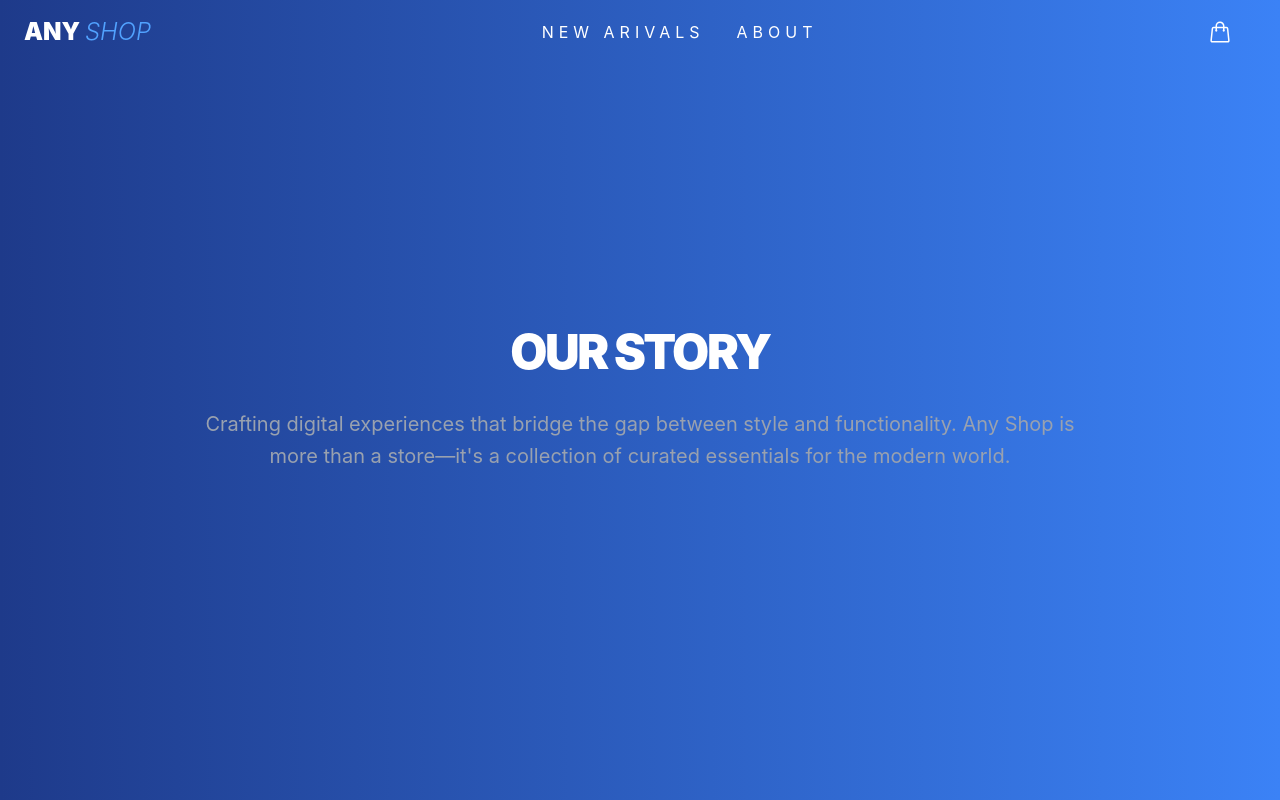
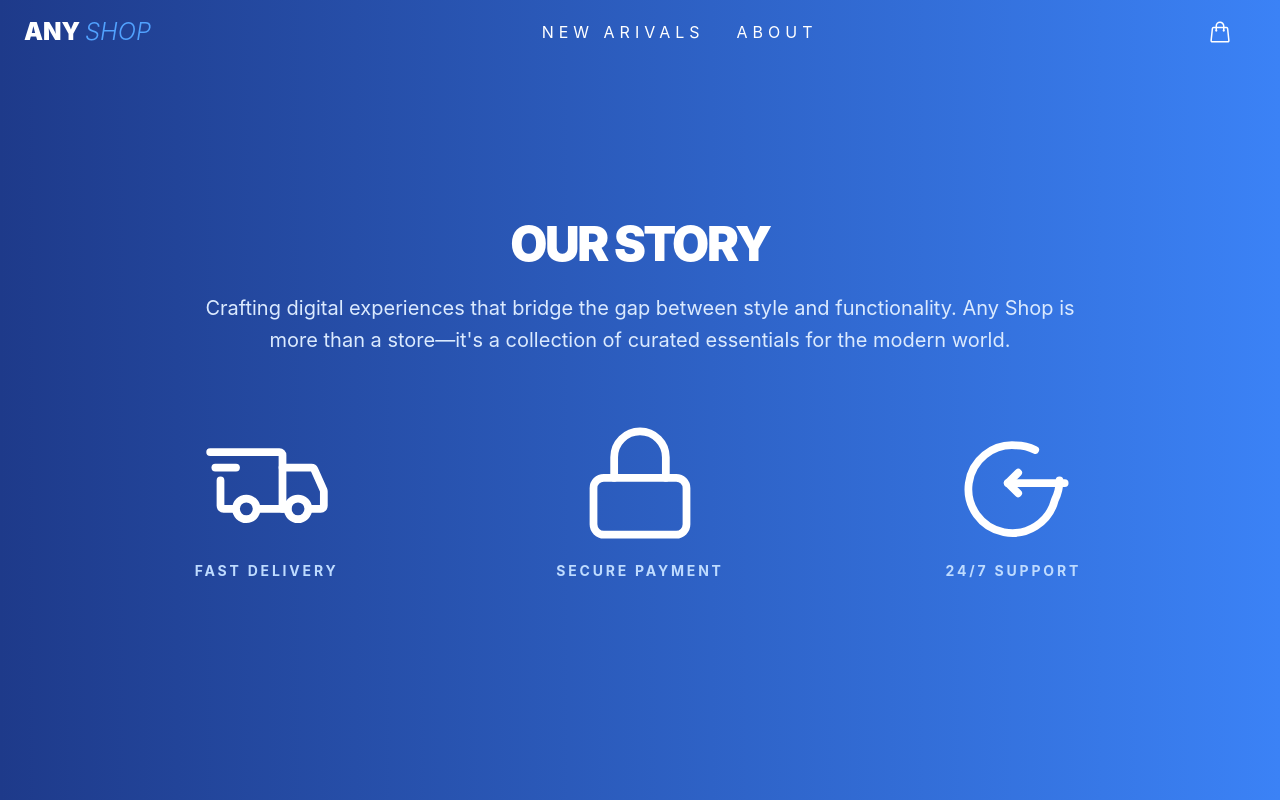
Before and after one commit to ZvonimirZlo/any-shop, a React (Vite) app: page /about in a window 1280 px wide. Shown: the top 800 px of the page. Built offline with nearby package versions, Linux system fonts and the light colour scheme.

Commit message:
Added about section

```diff
--- a/src/components/About.jsx
+++ b/src/components/About.jsx
@@ -1,17 +1,51 @@
-
-
 const About = () => {
   return (
-    <section className="relative z-20 min-h-screen bg-[linear-gradient(90deg,_#1e3a8a_0%,_#3b82f6_100%)] text-white flex items-center justify-center px-6 py-20">
-      <div className="max-w-4xl text-center">
-        <h2 className="text-5xl font-black mb-8 uppercase tracking-tighter">Our Story</h2>
-        <p className="text-xl text-gray-400 leading-relaxed">
+    <section className="relative z-20 min-h-screen bg-[linear-gradient(90deg,_#1e3a8a_0%,_#3b82f6_100%)] text-white flex flex-col items-center justify-center px-6 py-20">
+
+      {/* Header Section */}
+      <div className="max-w-4xl text-center mb-16">
+        <h2 className="text-4xl md:text-5xl font-black mb-6 uppercase tracking-tighter">
+          Our Story
+        </h2>
+        <p className="text-lg md:text-xl text-blue-100 leading-relaxed">
           Crafting digital experiences that bridge the gap between style and functionality.
           Any Shop is more than a store—it's a collection of curated essentials for the modern world.
         </p>
+      </div>
+
+      {/* Features Grid */}
+      {/* grid-cols-1 on mobile, md:grid-cols-3 on desktop */}
+      <div className="grid grid-cols-1 md:grid-cols-3 gap-12 md:gap-24 w-full max-w-5xl">
+
+        {/* Feature 1: Fast Delivery */}
+        <div className="flex flex-col items-center group">
+          <svg xmlns="http://www.w3.org/2000/svg" viewBox="0 0 24 24" fill="none" stroke="currentColor" strokeWidth="1.5" strokeLinecap="round" strokeLinejoin="round" className="w-[100px] h-[100px] md:w-[124px] md:h-[124px] transition-transform duration-500 group-hover:scale-110">
+            <path strokeMiterlimit="1.5" d="M8 19a2 2 0 1 0 0-4a2 2 0 0 0 0 4m10 0a2 2 0 1 0 0-4a2 2 0 0 0 0 4"/><path d="M10.05 17H15V6.6a.6.6 0 0 0-.6-.6H1m4.65 11H3.6a.6.6 0 0 1-.6-.6v-4.9"/><path d="M2 9h4"/><path d="M15 9h5.61a.6.6 0 0 1 .548.356l1.79 4.028a.6.6 0 0 1 .052.243V16.4a.6.6 0 0 1-.6.6h-1.9M15 17h1"/>
+          </svg>
+          <p className="mt-4 uppercase tracking-[0.2em] font-bold text-xs md:text-sm text-blue-200">Fast delivery</p>
+        </div>
+
+        {/* Feature 2: Secure Payment */}
+        <div className="flex flex-col items-center group">
+          <svg xmlns="http://www.w3.org/2000/svg" viewBox="0 0 24 24" fill="none" stroke="currentColor" strokeWidth="1.5" strokeLinecap="round" strokeLinejoin="round" className="w-[100px] h-[100px] md:w-[124px] md:h-[124px] transition-transform duration-500 group-hover:scale-110">
+            <rect x="3" y="11" width="18" height="11" rx="2" ry="2" />
+            <path d="M7 11V7a5 5 0 0 1 10 0v4" />
+          </svg>
+          <p className="mt-4 uppercase tracking-[0.2em] font-bold text-xs md:text-sm text-blue-200">Secure Payment</p>
+        </div>
+
+        {/* Feature 3: Quality Support */}
+        <div className="flex flex-col items-center group">
+          <svg xmlns="http://www.w3.org/2000/svg" viewBox="0 0 24 24" fill="none" stroke="currentColor" strokeWidth="1.5" strokeLinecap="round" strokeLinejoin="round" className="w-[100px] h-[100px] md:w-[124px] md:h-[124px] transition-transform duration-500 group-hover:scale-110">
+            <path d="M21 11.5a8.38 8.38 0 0 1-.9 3.8 8.5 8.5 0 1 1-7.6-10.6 8.38 8.38 0 0 1 3.8.9" />
+            <path d="M11 12h11" /><path d="M11 12l2-2" /><path d="M11 12l2 2" />
+          </svg>
+          <p className="mt-4 uppercase tracking-[0.2em] font-bold text-xs md:text-sm text-blue-200">24/7 Support</p>
+        </div>
+
       </div>
     </section>
   )
 }
 
-export default About
+export default About;
--- a/src/components/Navbar.jsx
+++ b/src/components/Navbar.jsx
@@ -29,10 +29,10 @@ const Navbar = () => {
 
           {/* Desktop Links */}
           <div className="hidden md:flex space-x-8">
-            <Link to="/arrivals" style={{letterSpacing:'5px'}} className= "text-white hover:text-blue-400" >
+            <Link to="/arrivals" style={{ letterSpacing: '5px' }} className="text-white hover:text-blue-400" >
               NEW ARIVALS
             </Link>
-            <Link to="/about" style={{letterSpacing:'5px'}} className="text-white hover:text-blue-400" >
+            <Link to="/about" style={{ letterSpacing: '5px' }} className="text-white hover:text-blue-400" >
               ABOUT
             </Link>
           </div>
@@ -91,7 +91,7 @@ const Navbar = () => {
                 }}
                 className="text-white text-3xl font-bold italic border-b border-white/10 pb-4"
               >
-        Shop
+                Home
               </Link>
 
               {/* New Arrivals Link */}
--- a/src/components/NewArivals.jsx
+++ b/src/components/NewArivals.jsx
@@ -8,4 +8,4 @@ const NewArivals = () => {
   )
 }
 
-export default NewArivals
+export default NewArivals;
```
Lines whose indentation alone changed are shown as unchanged.
